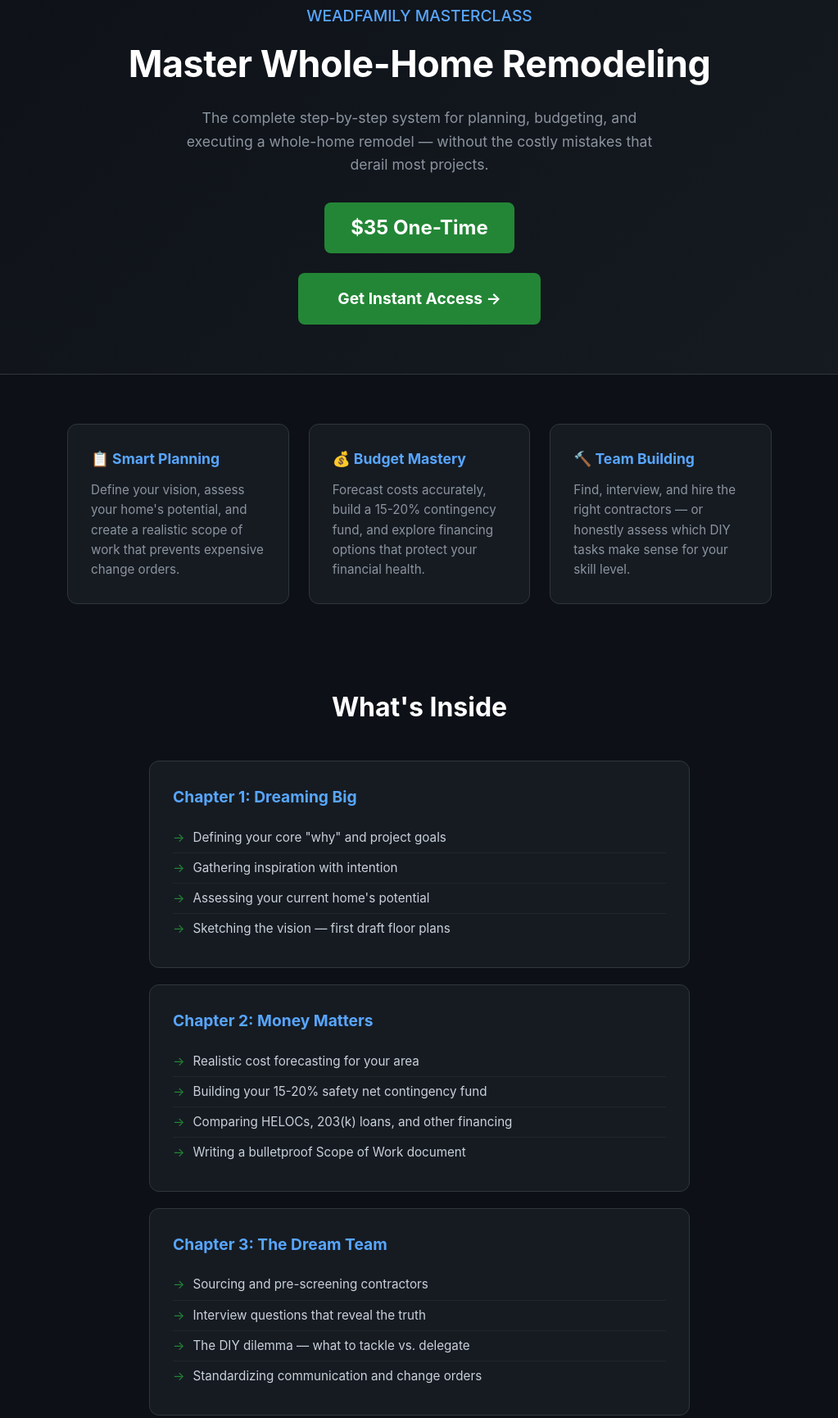
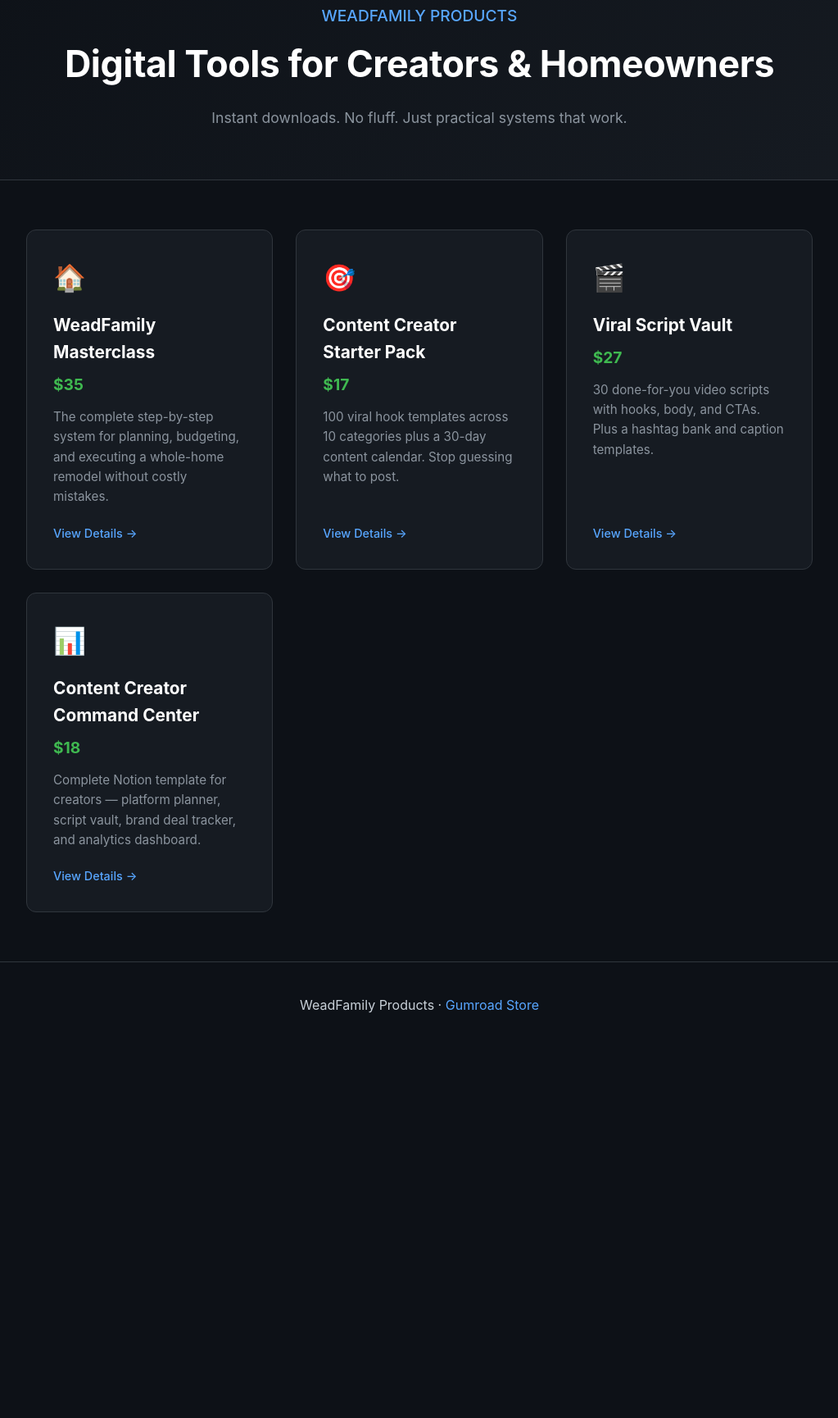
Before and after one commit to weadfamilyprojects/weadfamily-landing, a plain HTML site: page index.html in a window 1280 px wide. Shown: the part 76-1806 px from the top of the page at 82% size, without its empty margins (128-1151 px from the left). After the commit the page ends 1356 px from the top, so only its background shows below. Drawn offline with Linux system fonts and the light colour scheme.

Commit message:
Replace index with storefront linking all products

```diff
--- a/index.html
+++ b/index.html
@@ -3,191 +3,79 @@
 <head>
 <meta charset="UTF-8">
 <meta name="viewport" content="width=device-width, initial-scale=1.0">
-
-<!-- Primary SEO Meta Tags -->
-<title>WeadFamily Masterclass — Master Whole-Home Remodeling | Complete Renovation Guide</title>
-<meta name="title" content="WeadFamily Masterclass — Master Whole-Home Remodeling">
-<meta name="description" content="The complete step-by-step system for planning, budgeting, and executing a whole-home remodel. Learn to manage contractors, control costs, and avoid expensive mistakes. $35 instant access.">
-<meta name="keywords" content="whole-home remodeling, home renovation guide, remodeling course, home renovation planning, contractor hiring guide, remodeling budget, scope of work template, DIY remodeling, renovation checklist, WeadFamily">
-<meta name="author" content="WeadFamily Projects">
-<meta name="robots" content="index, follow, max-image-preview:large, max-snippet:-1, max-video-preview:-1">
+<title>WeadFamily Products — Digital Tools for Creators & Homeowners</title>
+<meta name="description" content="Digital products by WeadFamily: content creator tools, viral script templates, Notion setups, and home remodeling guides. Instant downloads.">
+<meta name="keywords" content="WeadFamily, digital products, content creator tools, home remodeling guide, viral hooks, notion templates, video scripts">
+<meta name="robots" content="index, follow, max-image-preview:large">
 <link rel="canonical" href="https://weadfamilyprojects.github.io/weadfamily-landing/">
-
-<!-- Open Graph / Facebook -->
 <meta property="og:type" content="website">
 <meta property="og:url" content="https://weadfamilyprojects.github.io/weadfamily-landing/">
-<meta property="og:title" content="WeadFamily Masterclass — Master Whole-Home Remodeling">
-<meta property="og:description" content="The complete step-by-step system for planning, budgeting, and executing a whole-home remodel. Avoid costly mistakes. $35 instant access.">
-<meta property="og:site_name" content="WeadFamily Projects">
-<meta property="og:image" content="https://weadfamilyprojects.github.io/weadfamily-landing/og-image.png">
-<meta property="og:image:width" content="1200">
-<meta property="og:image:height" content="630">
-
-<!-- Twitter Card -->
+<meta property="og:title" content="WeadFamily Products — Digital Tools for Creators & Homeowners">
+<meta property="og:description" content="Digital products by WeadFamily: content creator tools, viral script templates, Notion setups, and home remodeling guides.">
+<meta property="og:site_name" content="WeadFamily Products">
 <meta name="twitter:card" content="summary_large_image">
-<meta name="twitter:url" content="https://weadfamilyprojects.github.io/weadfamily-landing/">
-<meta name="twitter:title" content="WeadFamily Masterclass — Master Whole-Home Remodeling">
-<meta name="twitter:description" content="The complete step-by-step system for planning, budgeting, and executing a whole-home remodel. $35 instant access.">
-<meta name="twitter:image" content="https://weadfamilyprojects.github.io/weadfamily-landing/og-image.png">
-
-<!-- JSON-LD Structured Data: Course -->
+<meta name="twitter:title" content="WeadFamily Products — Digital Tools">
+<meta name="twitter:description" content="Content creator tools, home remodeling guides, and more. Instant downloads.">
 <script type="application/ld+json">
-{
-  "@context": "https://schema.org",
-  "@type": "Course",
-  "name": "WeadFamily Masterclass: Mastering Whole-Home Remodeling",
-  "description": "The complete step-by-step system for planning, budgeting, and executing a whole-home remodel without costly mistakes. Covers goal setting, budgeting, financing, contractor hiring, and DIY assessment.",
-  "provider": {
-    "@type": "Organization",
-    "name": "WeadFamily Projects",
-    "url": "https://weadventures.gumroad.com"
-  },
-  "offers": {
-    "@type": "Offer",
-    "price": "35.00",
-    "priceCurrency": "USD",
-    "url": "https://weadventures.gumroad.com/l/ponaio",
-    "availability": "https://schema.org/InStock"
-  },
-  "hasCourseInstance": {
-    "@type": "CourseInstance",
-    "courseMode": "online",
-    "courseWorkload": "PT2H"
-  },
-  "syllabus": [
-    "Chapter 1: Dreaming Big — Setting Goals and Planning Your Space",
-    "Chapter 2: Money Matters — Budgeting and Financing Your Remodel",
-    "Chapter 3: The Dream Team — Finding Contractors or Going DIY",
-    "Bonus: The Mastering Remodeling Checklist"
-  ]
-}
+{"@context":"https://schema.org","@type":"Store","name":"WeadFamily Products","url":"https://weadfamilyprojects.github.io/weadfamily-landing/","description":"Digital products for creators and homeowners"}
 </script>
-
-<!-- JSON-LD: BreadcrumbList -->
-<script type="application/ld+json">
-{
-  "@context": "https://schema.org",
-  "@type": "BreadcrumbList",
-  "itemListElement": [{
-    "@type": "ListItem",
-    "position": 1,
-    "name": "WeadFamily Products",
-    "item": "https://weadventures.gumroad.com"
-  },{
-    "@type": "ListItem",
-    "position": 2,
-    "name": "Masterclass",
-    "item": "https://weadfamilyprojects.github.io/weadfamily-landing/"
-  }]
-}
-</script>
-
-<!-- Google Analytics 4 -->
 <script async src="https://www.googletagmanager.com/gtag/js?id=G-QNG0J5F0MF"></script>
-<script>
-  window.dataLayer = window.dataLayer || [];
-  function gtag(){dataLayer.push(arguments);}
-  gtag('js', new Date());
-  gtag('config', 'G-QNG0J5F0MF');
-</script>
-
+<script>window.dataLayer=window.dataLayer||[];function gtag(){dataLayer.push(arguments);}gtag('js',new Date());gtag('config','G-QNG0J5F0MF');</script>
 <style>
 *{margin:0;padding:0;box-sizing:border-box}
 body{font-family:-apple-system,BlinkMacSystemFont,'Segoe UI',Roboto,sans-serif;background:#0d1117;color:#c9d1d9;line-height:1.6}
 .hero{text-align:center;padding:80px 20px 60px;background:linear-gradient(135deg,#0d1117 0%,#161b22 100%);border-bottom:1px solid #30363d}
 .hero h1{font-size:2.8rem;color:#fff;margin-bottom:16px;letter-spacing:-0.5px}
 .hero .tag{font-size:1.2rem;color:#58a6ff;margin-bottom:8px;font-weight:500}
-.hero .sub{font-size:1.1rem;color:#8b949e;max-width:600px;margin:0 auto 32px}
-.price-badge{display:inline-block;background:#238636;color:#fff;font-size:1.5rem;font-weight:700;padding:12px 32px;border-radius:8px;margin-bottom:24px}
-.cta-btn{display:inline-block;background:#238636;color:#fff;font-size:1.2rem;font-weight:700;padding:16px 48px;border-radius:8px;text-decoration:none;transition:background 0.2s}
-.cta-btn:hover{background:#2ea043}
-.features{max-width:900px;margin:0 auto;padding:60px 20px;display:grid;grid-template-columns:repeat(auto-fit,minmax(250px,1fr));gap:24px}
-.feature{background:#161b22;border:1px solid #30363d;border-radius:12px;padding:28px}
-.feature h3{color:#58a6ff;font-size:1.1rem;margin-bottom:12px}
-.feature p{color:#8b949e;font-size:0.95rem}
-.curriculum{max-width:700px;margin:0 auto;padding:40px 20px 80px}
-.curriculum h2{text-align:center;font-size:2rem;color:#fff;margin-bottom:40px}
-.chapter{background:#161b22;border:1px solid #30363d;border-radius:12px;padding:28px;margin-bottom:20px}
-.chapter h3{color:#58a6ff;font-size:1.2rem;margin-bottom:16px}
-.chapter ul{list-style:none;padding:0}
-.chapter li{padding:6px 0;color:#c9d1d9;font-size:0.95rem;border-bottom:1px solid #21262d}
-.chapter li:last-child{border:none}
-.chapter li::before{content:"→";color:#238636;margin-right:10px}
+.hero .sub{font-size:1.1rem;color:#8b949e;max-width:600px;margin:0 auto}
+.products{max-width:1000px;margin:0 auto;padding:60px 20px;display:grid;grid-template-columns:repeat(auto-fit,minmax(280px,1fr));gap:28px}
+.product{background:#161b22;border:1px solid #30363d;border-radius:12px;padding:32px;text-decoration:none;color:inherit;transition:transform 0.2s,border-color 0.2s;display:flex;flex-direction:column}
+.product:hover{transform:translateY(-4px);border-color:#58a6ff}
+.product .icon{font-size:2rem;margin-bottom:16px}
+.product h2{color:#fff;font-size:1.3rem;margin-bottom:8px}
+.product .price{color:#3fb950;font-size:1.2rem;font-weight:700;margin-bottom:12px}
+.product p{color:#8b949e;font-size:0.95rem;margin-bottom:20px;flex-grow:1}
+.product .link{color:#58a6ff;font-size:0.9rem;font-weight:500}
 .footer{text-align:center;padding:40px 20px;border-top:1px solid #30363d}
 .footer a{color:#58a6ff;text-decoration:none}
-.guarantee{text-align:center;padding:30px;background:#161b22;border:1px solid #30363d;border-radius:12px;max-width:500px;margin:0 auto 60px}
-.guarantee h3{color:#3fb950;margin-bottom:8px}
 </style>
 </head>
 <body>
 <div class="hero">
-<div class="tag">WEADFAMILY MASTERCLASS</div>
-<h1>Master Whole-Home Remodeling</h1>
-<p class="sub">The complete step-by-step system for planning, budgeting, and executing a whole-home remodel — without the costly mistakes that derail most projects.</p>
-<div class="price-badge">$35 One-Time</div><br>
-<a href="https://weadventures.gumroad.com/l/ponaio" class="cta-btn">Get Instant Access →</a>
+<div class="tag">WEADFAMILY PRODUCTS</div>
+<h1>Digital Tools for Creators & Homeowners</h1>
+<p class="sub">Instant downloads. No fluff. Just practical systems that work.</p>
 </div>
-<div class="features">
-<div class="feature">
-<h3>📋 Smart Planning</h3>
-<p>Define your vision, assess your home's potential, and create a realistic scope of work that prevents expensive change orders.</p>
+<div class="products">
+<a class="product" href="masterclass.html">
+<div class="icon">🏠</div>
+<h2>WeadFamily Masterclass</h2>
+<div class="price">$35</div>
+<p>The complete step-by-step system for planning, budgeting, and executing a whole-home remodel without costly mistakes.</p>
+<div class="link">View Details →</div>
+</a>
+<a class="product" href="starter-pack.html">
+<div class="icon">🎯</div>
+<h2>Content Creator Starter Pack</h2>
+<div class="price">$17</div>
+<p>100 viral hook templates across 10 categories plus a 30-day content calendar. Stop guessing what to post.</p>
+<div class="link">View Details →</div>
+</a>
+<a class="product" href="viral-script-vault.html">
+<div class="icon">🎬</div>
+<h2>Viral Script Vault</h2>
+<div class="price">$27</div>
+<p>30 done-for-you video scripts with hooks, body, and CTAs. Plus a hashtag bank and caption templates.</p>
+<div class="link">View Details →</div>
+</a>
+<a class="product" href="command-center.html">
+<div class="icon">📊</div>
+<h2>Content Creator Command Center</h2>
+<div class="price">$18</div>
+<p>Complete Notion template for creators — platform planner, script vault, brand deal tracker, and analytics dashboard.</p>
+<div class="link">View Details →</div>
+</a>
 </div>
-<div class="feature">
-<h3>💰 Budget Mastery</h3>
-<p>Forecast costs accurately, build a 15-20% contingency fund, and explore financing options that protect your financial health.</p>
-</div>
-<div class="feature">
-<h3>🔨 Team Building</h3>
-<p>Find, interview, and hire the right contractors — or honestly assess which DIY tasks make sense for your skill level.</p>
-</div>
-</div>
-<div class="curriculum">
-<h2>What's Inside</h2>
-<div class="chapter">
-<h3>Chapter 1: Dreaming Big</h3>
-<ul>
-<li>Defining your core "why" and project goals</li>
-<li>Gathering inspiration with intention</li>
-<li>Assessing your current home's potential</li>
-<li>Sketching the vision — first draft floor plans</li>
-</ul>
-</div>
-<div class="chapter">
-<h3>Chapter 2: Money Matters</h3>
-<ul>
-<li>Realistic cost forecasting for your area</li>
-<li>Building your 15-20% safety net contingency fund</li>
-<li>Comparing HELOCs, 203(k) loans, and other financing</li>
-<li>Writing a bulletproof Scope of Work document</li>
-</ul>
-</div>
-<div class="chapter">
-<h3>Chapter 3: The Dream Team</h3>
-<ul>
-<li>Sourcing and pre-screening contractors</li>
-<li>Interview questions that reveal the truth</li>
-<li>The DIY dilemma — what to tackle vs. delegate</li>
-<li>Standardizing communication and change orders</li>
-</ul>
-</div>
-<div class="chapter">
-<h3>Bonus: Master Checklist</h3>
-<ul>
-<li>Complete project tracking checklist</li>
-<li>From vision to contract — every step documented</li>
-<li>Stay on schedule and on budget</li>
-</ul>
-</div>
-</div>
-<div class="guarantee">
-<h3>✓ Instant Digital Delivery</h3>
-<p>Get immediate access after purchase. No waiting, no shipping. Read it on any device.</p>
-</div>
-<div style="text-align:center;padding:20px 20px 60px">
-<a href="https://weadventures.gumroad.com/l/ponaio" class="cta-btn">Get Instant Access — $35 →</a>
-</div>
-<div class="footer">
-<p>WeadFamily Projects · <a href="https://weadventures.gumroad.com">Gumroad Store</a></p>
-</div>
+<div class="footer"><p>WeadFamily Products · <a href="https://weadventures.gumroad.com">Gumroad Store</a></p></div>
 </body>
 </html>
```
